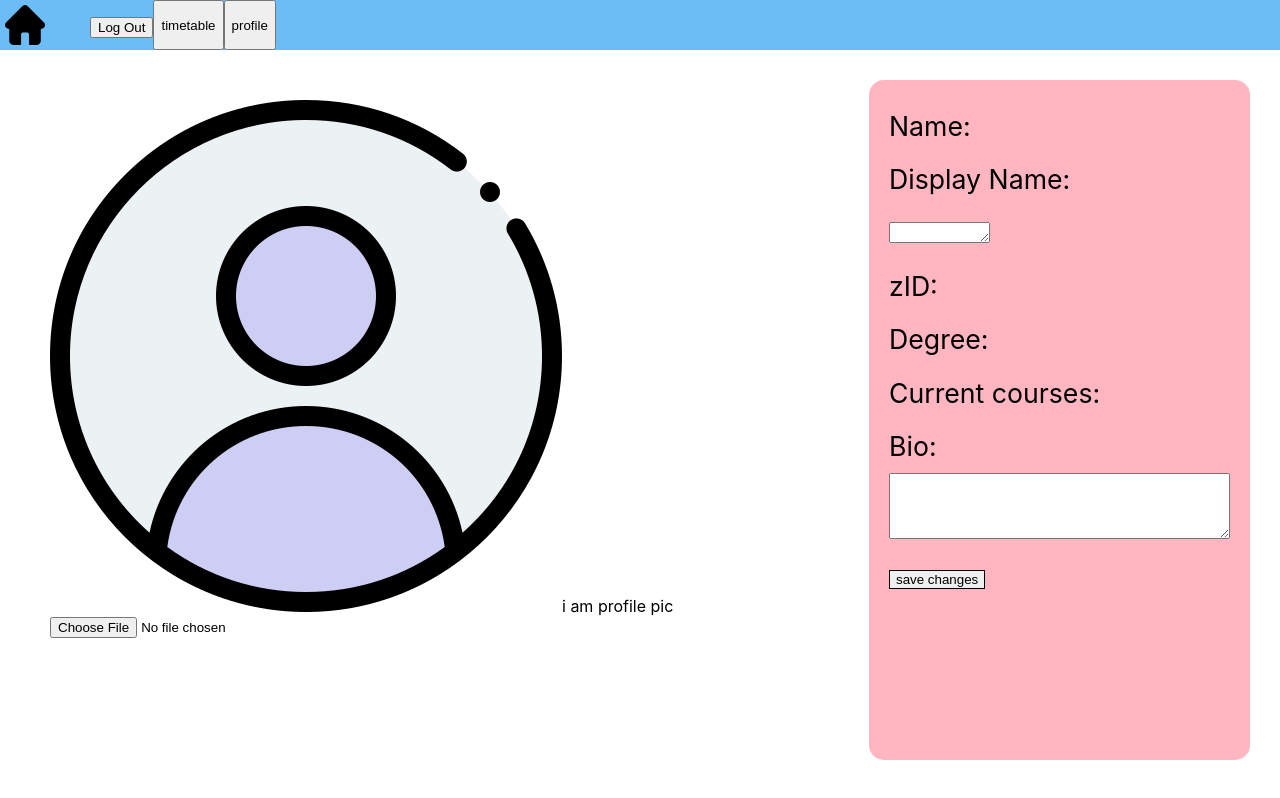
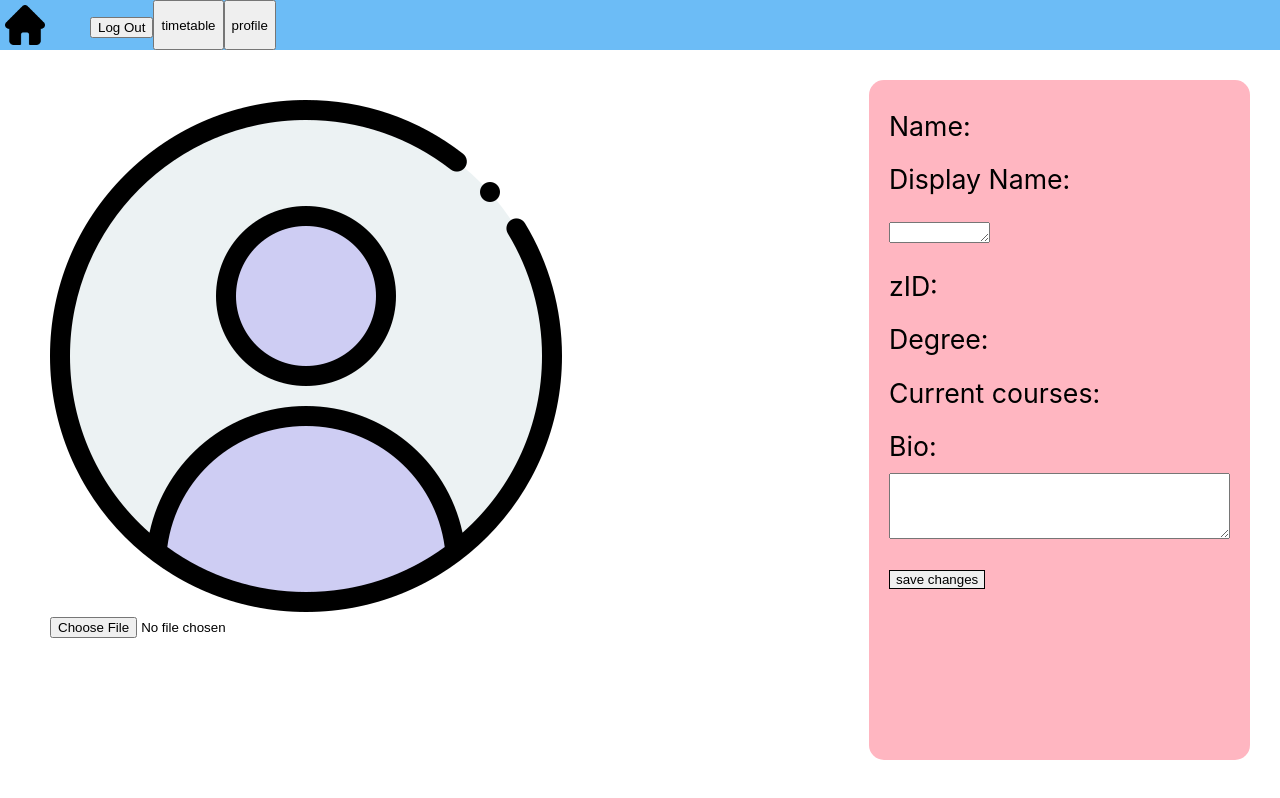
Before and after one commit to RyderAU/capstone-project, a React (Create React App) app in the folder frontend/: page /dashboard/profile in a window 1280 px wide. Built offline with nearby package versions, Linux system fonts and the light colour scheme; no server answers.

Commit message:
converts to base64

```diff
--- a/frontend/src/components/Profile.jsx
+++ b/frontend/src/components/Profile.jsx
@@ -59,7 +59,7 @@ const uploadImage = async (e) => {
     // console.log(e.target.files);
     const file = e.target.files[0];
     const base64 = await convertBase64(file)
-    // console.log(base64);
+    console.log("Following is base64: ", base64);
     setProfilePic(base64)
 };
 
@@ -82,7 +82,6 @@ return (
     {/* assuming that ryder will implement edit button here */}
     <img src={profilePic} height="200px"/>
     <img src={defprofile} alt="default user image" />
-    i am profile pic
     <input
         type="file"
         onChange={(e) => {
```
